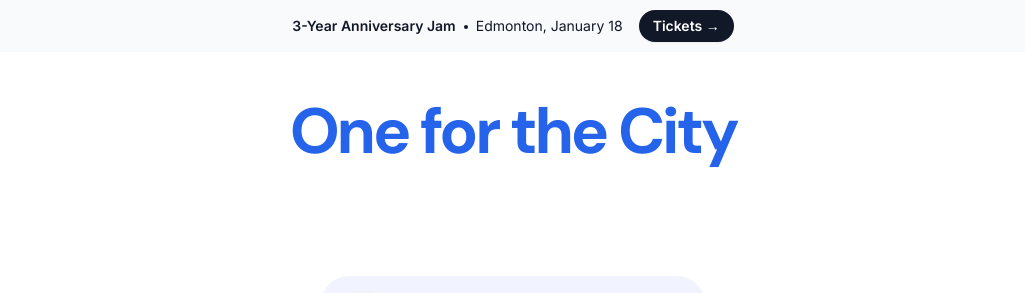
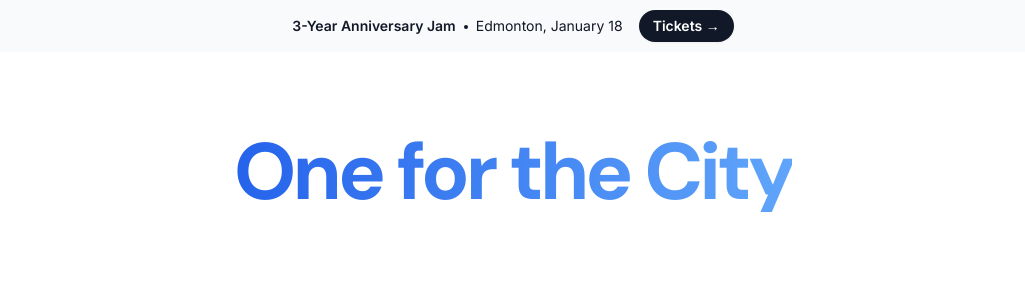
Before and after one commit to linhub15/oneforthecity, a Next.js app: page / in a window 1280 px wide. Shown: the top 293 px of the page, without its empty margins (127-1152 px from the left). Built offline with nearby package versions, Linux system fonts and the light colour scheme.

Commit message:
style: add gradient to heading

```diff
--- a/src/app/(index)/page.tsx
+++ b/src/app/(index)/page.tsx
@@ -13,9 +13,11 @@ export default function Page() {
       <main className="flex-auto">
         <Container className="relative">
           <div className="py-12">
-            <h1 className="font-display text-5xl font-semibold tracking-tighter text-blue-600 sm:text-6xl text-center">
-              One for the City
-            </h1>
+            <div className="rounded-xl flex justify-center py-8">
+              <h1 className="inline-block bg-gradient-to-r from-blue-600 to-blue-400 bg-clip-text text-center font-display text-5xl font-semibold tracking-tighter text-transparent sm:text-7xl">
+                One for the City
+              </h1>
+            </div>
           </div>
 
           <div className="w-full max-w-96 py-16 mx-auto space-y-6">
```
